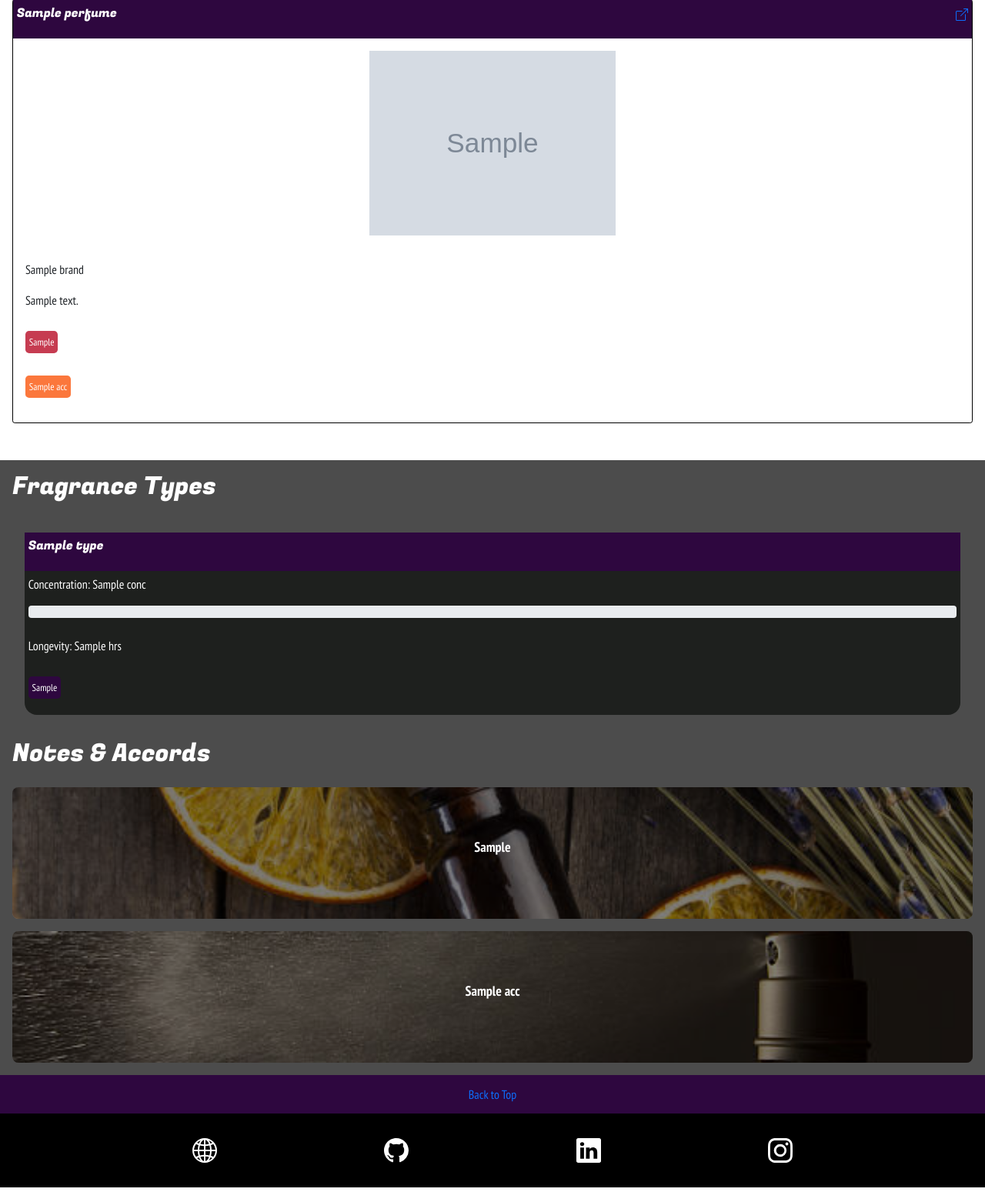
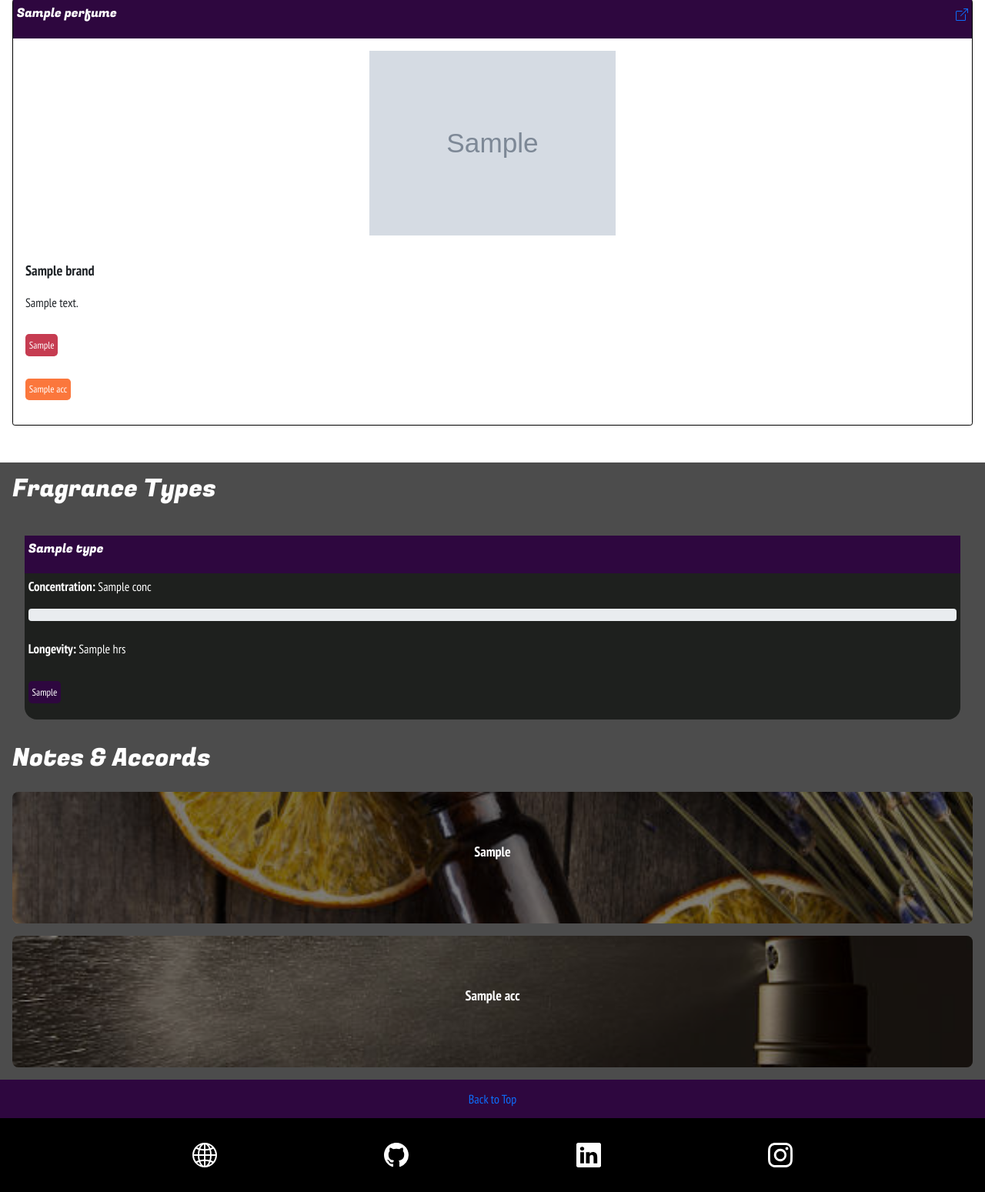
Before and after one commit to CJMonahann/Find-a-Fragrance, a Python web app: template app/templates/index.html in a window 1280 px wide. Shown: the part 503-2052 px from the top of the page at 77% size. Run offline with Jinja, Linux system fonts and the light colour scheme; the template is opened without the code that fills it: most values are stand-ins (such as "Sample title", 1, 10 or a date in 2020); grey boxes marked "Sample" are stand-in pictures.

Commit message:
css changes for card headers in both fragrances, and concentration types

```diff
--- a/app/static/css/fonts.css
+++ b/app/static/css/fonts.css
@@ -11,3 +11,13 @@
 .heading-basic {
     color: white;
 }
+
+.heading-2 {
+    font-weight:bold;
+    font-size: 115%;
+}
+
+.heading-3 {
+    font-weight:bold;
+    font-size: 105%;
+}
--- a/app/templates/explore-brand.html
+++ b/app/templates/explore-brand.html
@@ -26,7 +26,7 @@
                 {% endif %}
             </div>
             <div class="frag-about">
-                <p class="frag-brand">{{frag.brand.name}}</p>
+                <p class="frag-brand heading-2">{{frag.brand.name}}</p>
                 <p class="frag-desc">{{frag.desc}}</p>
                 <div class="frag-notes">
                 {% for nt in frag.notes %}
--- a/app/templates/gendered-frags.html
+++ b/app/templates/gendered-frags.html
@@ -26,7 +26,7 @@
                 {% endif %}
             </div>
             <div class="frag-about">
-                <p class="frag-brand">{{frag.brand.name}}</p>
+                <p class="frag-brand heading-2">{{frag.brand.name}}</p>
                 <p class="frag-desc">{{frag.desc}}</p>
                 <div class="frag-notes">
                 {% for nt in frag.notes %}
--- a/app/templates/index.html
+++ b/app/templates/index.html
@@ -39,7 +39,7 @@
             {% endif %}
         </div>
         <div class="frag-about">
-            <p class="frag-brand">{{frag.brand.name}}</p>
+            <p class="frag-brand heading-2">{{frag.brand.name}}</p>
             <p class="frag-desc">{{frag.desc}}</p>
             <div class="frag-notes">
             {% for nt in frag.notes %}
@@ -65,11 +65,11 @@
                 <p class="conc-typ heading">{{typ.type}}</p>
             </div>
             <div class="conc-about">
-                <p class="conc-conc">Concentration: {{typ.conc}}</p>
+                <p class="conc-conc"><span class="heading-3">Concentration:</span> {{typ.conc}}</p>
                 <div class="progress mb-4">
                     <div class="progress-bar hello" role="progressbar" aria-valuenow="25" aria-valuemin="0" aria-valuemax="100" data-per="{{typ.per}}"></div>
                 </div>
-                <p class="conc-hrs">Longevity: {{typ.hrs}}</p>
+                <p class="conc-hrs"><span class="heading-3">Longevity:</span> {{typ.hrs}}</p>
                 <div class="conc-notes">
                     {% for nt in typ.nts %}
                     <p>{{nt}}</p>
--- a/app/templates/seasoned-frags.html
+++ b/app/templates/seasoned-frags.html
@@ -26,7 +26,7 @@
                 {% endif %}
             </div>
             <div class="frag-about">
-                <p class="frag-brand">{{frag.brand.name}}</p>
+                <p class="frag-brand heading-2">{{frag.brand.name}}</p>
                 <p class="frag-desc">{{frag.desc}}</p>
                 <div class="frag-notes">
                 {% for nt in frag.notes %}
```
